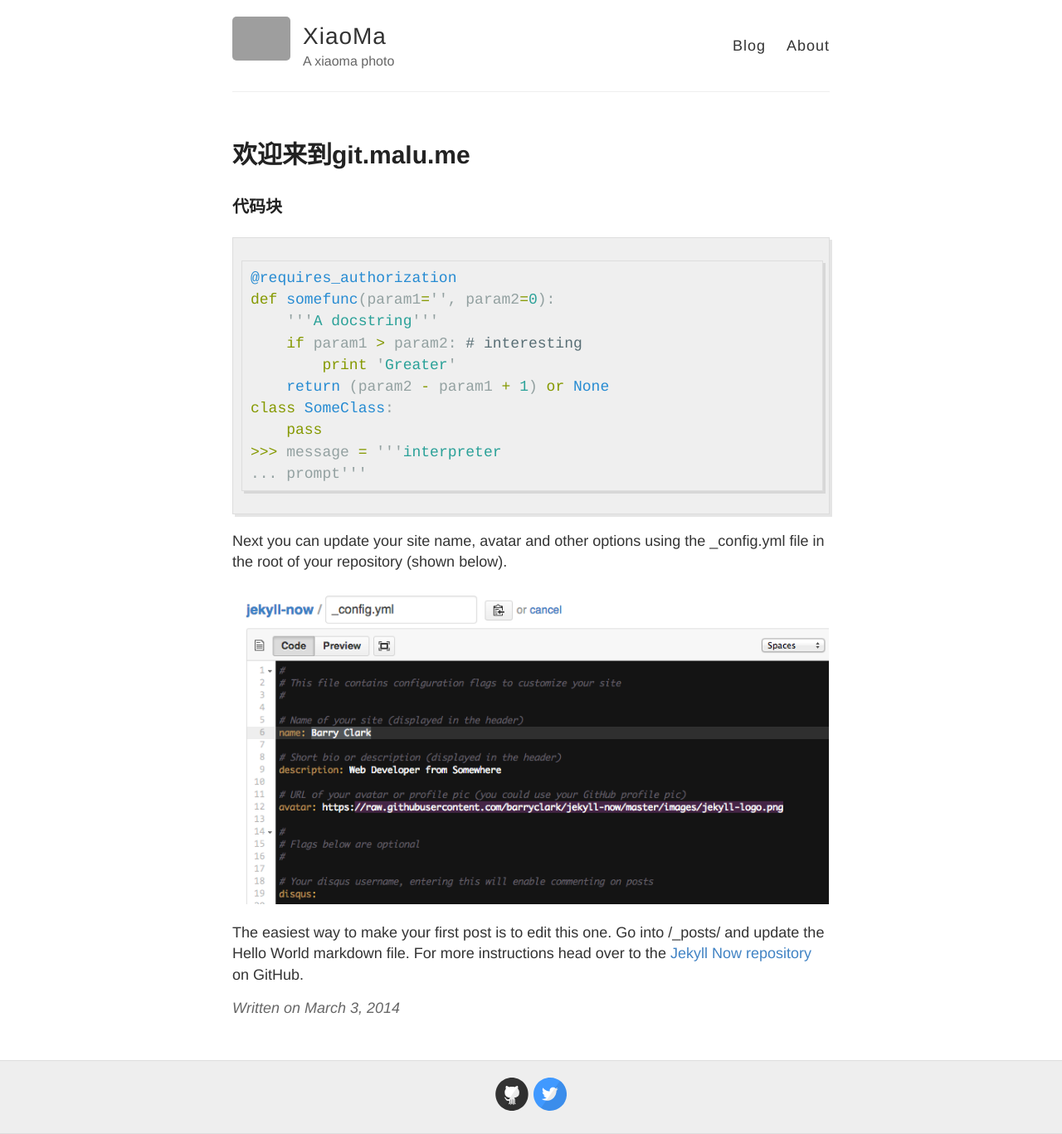
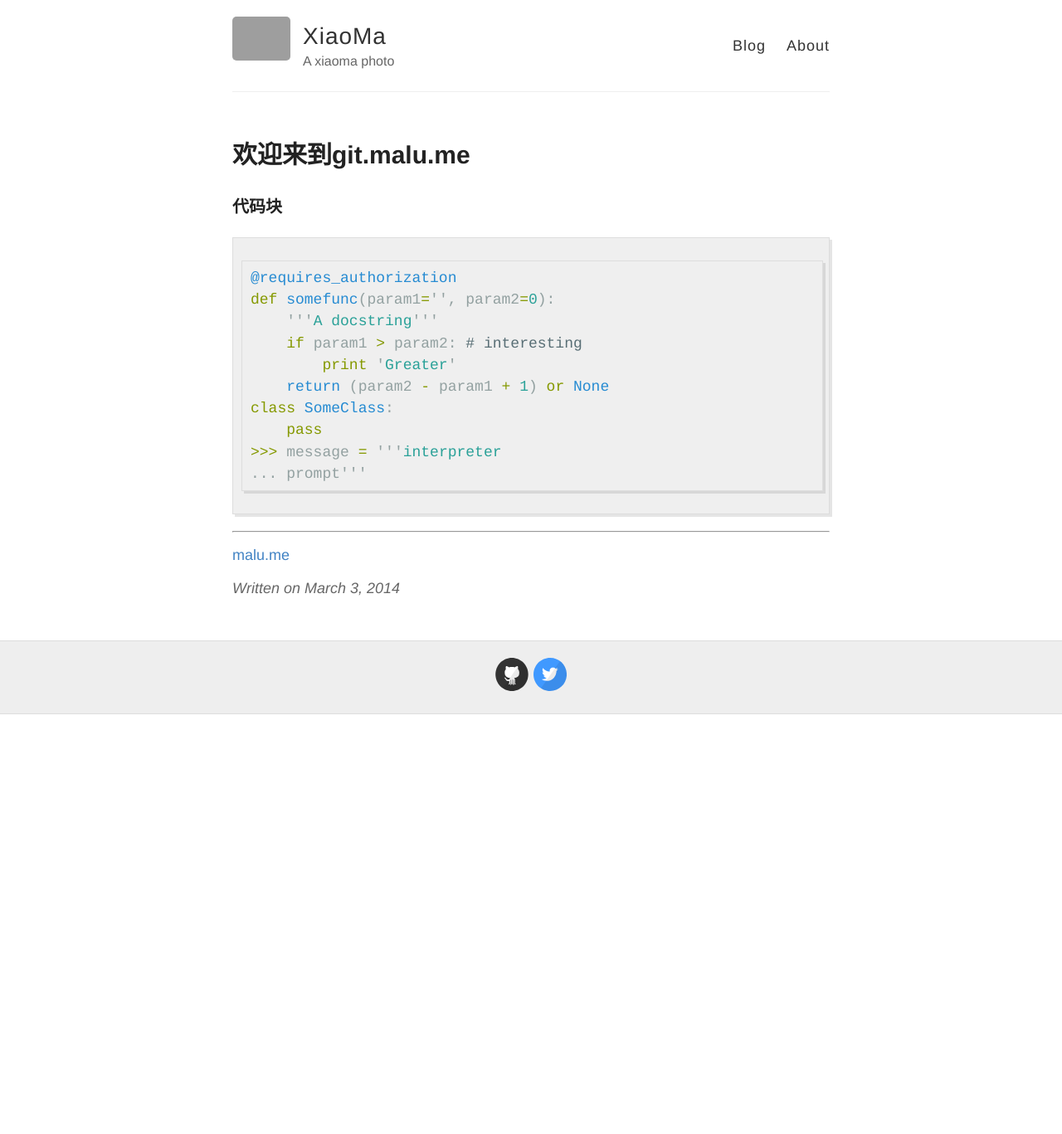
Before and after one commit to pingmalu/pingmalu.github.io, a Jekyll site: the page built from _posts/2014-3-3-Hello-World.md, in a window 1280 px wide. Shown: the whole page at 83% size. Built offline with Jekyll 4.4.1, drawn with Linux system fonts in a browser that asks for light colours; Markdown is read by kramdown in place of the engine named in the settings; after the commit the page ends 900 px from its top, so only the background shows below that; grey boxes are pictures that could not be loaded.

Commit message:
Update 2014-3-3-Hello-World.md

````diff
--- a/_posts/2014-3-3-Hello-World.md
+++ b/_posts/2014-3-3-Hello-World.md
@@ -17,8 +17,5 @@
 ... prompt'''
 ```
 
-Next you can update your site name, avatar and other options using the _config.yml file in the root of your repository (shown below).
-
-![_config.yml]({{ site.baseurl }}/images/config.png)
-
-The easiest way to make your first post is to edit this one. Go into /_posts/ and update the Hello World markdown file. For more instructions head over to the [Jekyll Now repository](https://github.com/barryclark/jekyll-now) on GitHub.
+----------
+[malu.me](http://malu.me)
````
